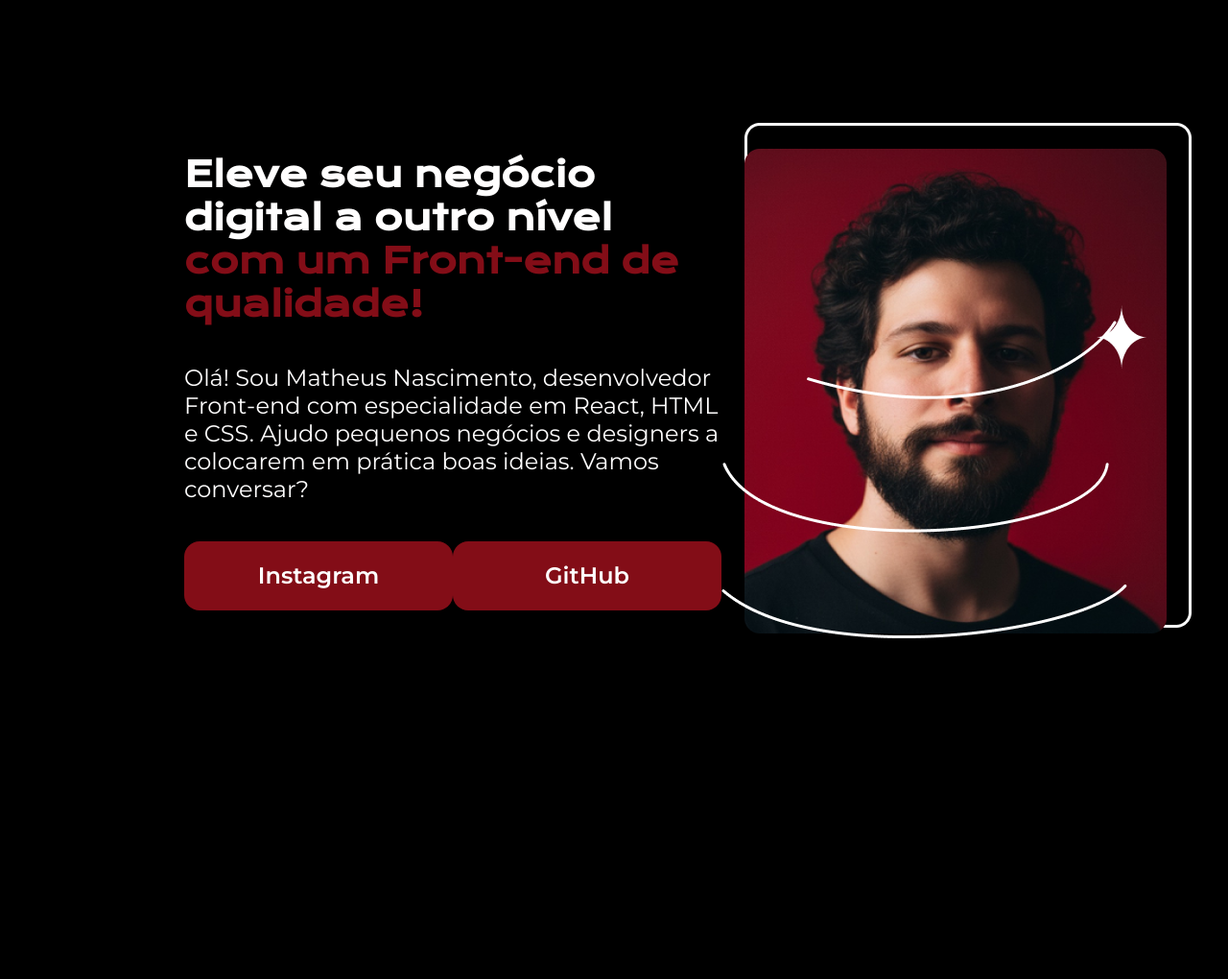
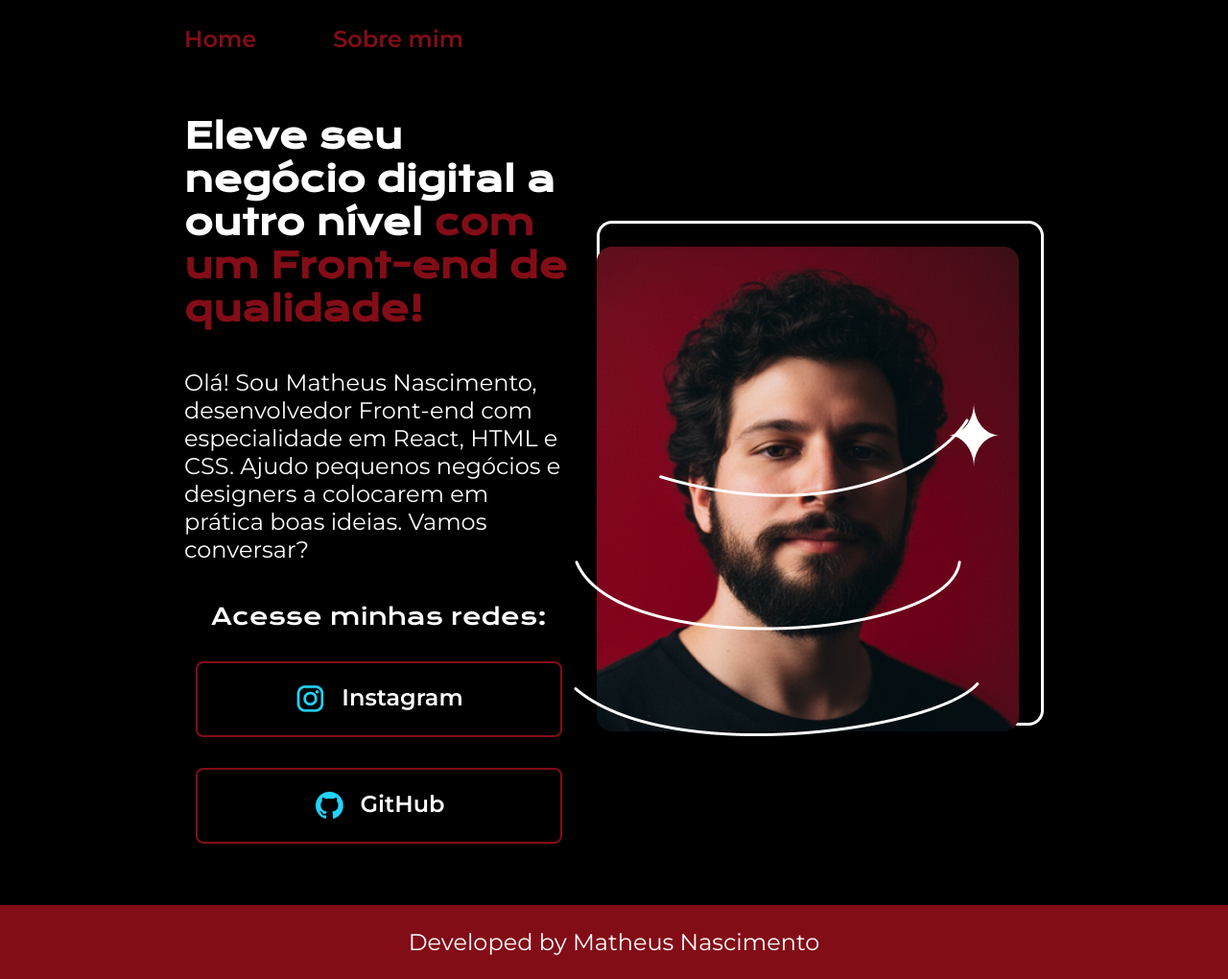
Before and after one commit to mathnascimento7463/portfolio-aula-alura, a plain HTML site: page index.html in a window 1280 px wide. Shown: the whole page at 96% size. Before the commit the page ends 928 px from the top, so only its background shows below. Drawn offline with nearby package versions, Linux system fonts and the light colour scheme; files that its build step writes are made by us from their sources.

Commit message:
melhoramento css.1

```diff
--- a/index.html
+++ b/index.html
@@ -7,18 +7,32 @@
     <link rel="stylesheet" href="style.css">
 </head>
     <body>
-        <header></header>
+        <header class="cabecalho">
+            <nav class="cabecalho__menu">
+                <a href="" class="cabecalho__menu__link">Home</a>
+                <a href="" class="cabecalho__menu__link">Sobre mim</a>
+            </nav>
+        </header>
         <main class="apresentacao">
             <section class="apresentacao__conteudo">
                 <h1 class="apresentacao__conteudo__titulo">Eleve seu negócio digital a outro nível <strong class="titulo-destaque">com um Front-end de qualidade!</strong></h1>
                 <p class="apresentacao__conteudo__paragrafo">Olá! Sou Matheus Nascimento, desenvolvedor Front-end com especialidade em React, HTML e CSS. Ajudo pequenos negócios e designers a colocarem em prática boas ideias. Vamos conversar?</p>
                 <div class="apresentacao__links">
-                    <a class="apresentacao__links__link" href="https://www.instagram.com/math.nascimento2/">Instagram</a>
-                    <a class="apresentacao__links__link" href="https://github.com/mathnascimento7463">GitHub</a>
+                    <h2 class="apresentacao__conteudo__subtitulo">Acesse minhas redes: </h2>
+                    <a class="apresentacao__links__link" href="https://www.instagram.com/math.nascimento2/">
+                        <img src="img/instagram.png" alt="">
+                        Instagram
+                    </a>
+                    <a class="apresentacao__links__link" href="https://github.com/mathnascimento7463">
+                        <img src="img/github.png" alt="simbolo github">
+                        GitHub
+                    </a>
                 </div>
             </section>
             <img src="img/Imagem.png" alt="foto perfil">
         </main>
-        <footer></footer>
+        <footer>
+            <p class="rodape">Developed by Matheus Nascimento</p>
+        </footer>
     </body>
 </html>
--- a/style.css
+++ /dev/null
@@ -1,58 +0,0 @@
-@import url('https://fonts.googleapis.com/css2?family=Krona+One&family=Montserrat:wght@400;600&display=swap');
-*{
-    margin: 0;
-    padding: 0;
-}
-
-body{
-    background-color: black;
-    color: #fffefe;
-    height: 100vh;
-    box-sizing: border-box;
-}
-
-.titulo-destaque{
-    color: #830d17;
-}
-
-.apresentacao{
-    margin: 10% 15%;
-    display: flex;
-    align-items: center;
-    justify-content: space-between;
-}
-
-.apresentacao__conteudo{
-    width: 615px;
-    display: flex;
-    flex-direction: column;
-    gap: 40px;
-}
-
-.apresentacao__conteudo__titulo{
-    font-size: 36px;
-    font-family: "Krona One", sans-serif;
-}
-
-.apresentacao__conteudo__paragrafo{
-    font-size: 24px;
-    font-family: "Montserrat", sans-serif;
-}
-
-.apresentacao__links{
-    display: flex;
-    justify-content: space-between;
-}
-
-.apresentacao__links__link {
-    background-color: #830d17;
-    width: 280px;
-    text-align: center;
-    border-radius: 16px;
-    font-size: 24px;
-    padding: 21.5px 0px;
-    text-decoration: none;
-    color: white;
-    font-family: "Montserrat", sans-serif;
-    font-weight: 600;
-}
--- /dev/null
+++ b/styles/style.css
@@ -0,0 +1,103 @@
+@import url('https://fonts.googleapis.com/css2?family=Krona+One&family=Montserrat:wght@400;600&display=swap');
+*{
+    margin: 0;
+    padding: 0;
+}
+
+body {
+    background-color: black;
+    color: #fffefe;
+    box-sizing: border-box;
+}
+
+.cabecalho {
+    padding: 2% 0 0 15%;
+}
+
+.cabecalho__menu {
+    display: flex;
+    gap: 80px;
+}
+
+.cabecalho__menu__link {
+     font-family: "Montserrat", sans-serif;
+     font-size: 24px;
+     font-weight: 600;
+     color: #830d17;
+     text-decoration: none;
+}
+
+.cabecalho__menu__link:hover {
+      color: #fffefe;
+  }
+
+.apresentacao{
+    padding: 5% 15%;
+    display: flex;
+    align-items: center;
+    justify-content: space-between;
+}
+
+.titulo-destaque{
+    color: #830d17;
+}
+
+.apresentacao__conteudo{
+    width: 615px;
+    display: flex;
+    flex-direction: column;
+    gap: 40px;
+}
+
+.apresentacao__conteudo__titulo{
+    font-size: 36px;
+    font-family: "Krona One", sans-serif;
+}
+
+.apresentacao__conteudo__paragrafo{
+    font-size: 24px;
+    font-family: "Montserrat", sans-serif;
+}
+
+.apresentacao__links{
+    display: flex;
+    flex-direction: column;
+    align-items: center;
+    justify-content: space-between;
+    gap: 32px;
+}
+
+.apresentacao__conteudo__subtitulo {
+    font-family: "Krona One", sans-serif;
+    font-weight: 400;
+    font-size: 24px;
+}
+
+.apresentacao__links__link {
+    display: flex;
+    justify-content: center;
+    gap: 16px;
+    width: 378px;
+    text-align: center;
+    border: 2px solid #830d17;
+    border-radius: 8px;
+    font-size: 24px;
+    padding: 21.5px 0px;
+    text-decoration: none;
+    color: white;
+    font-family: "Montserrat", sans-serif;
+    font-weight: 600;
+}
+
+.apresentacao__links__link:hover {
+    background-color: #272727;
+}
+
+.rodape {
+    text-align: center;
+    background-color: #830d17;
+    padding: 24px;
+    font-family: "Montserrat", sans-serif;
+    font-size: 24px;
+    font-weight: 400;
+}
```
Also changed, not shown: img/github.png (added), img/html.png (deleted), img/instagram.png (added), img/linkedin.png (added), img/perfilPortfolio.png (deleted), img/twitch.png (added), img/twitter-novo.png (added), img/twitter.png (added).
